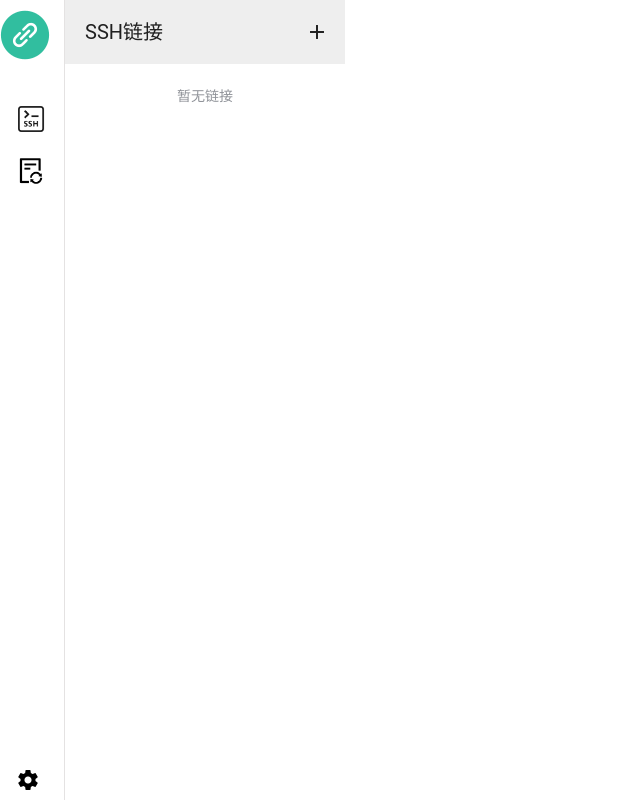
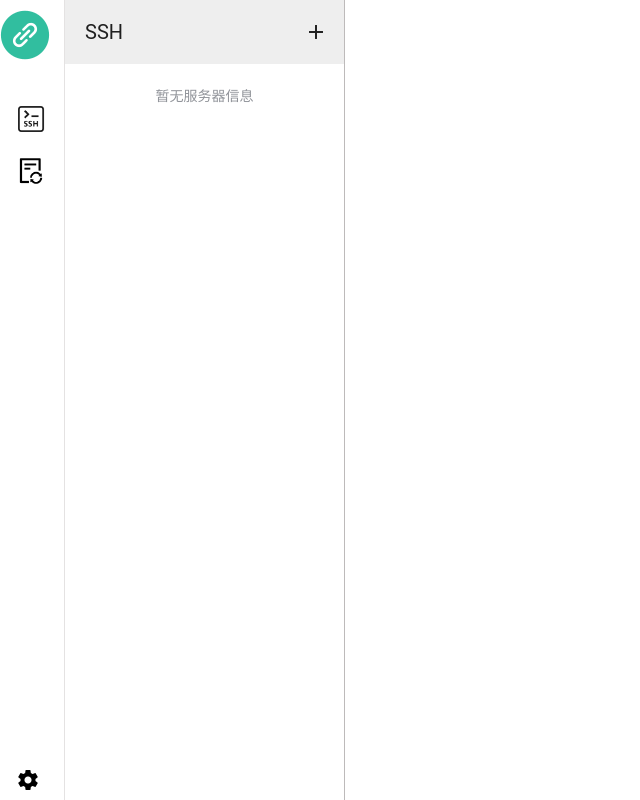
Before and after one commit to qfxiongbin/smartxterm, a Vue app: page / in a window 1280 px wide. Shown: the whole page, without its empty margins (0-640 px from the left). Built offline with nearby package versions, Linux system fonts and the light colour scheme.

Commit message:
Add uuid package and update toolbar title in SmartTerminal.vue

```diff
--- a/package.json
+++ b/package.json
@@ -19,6 +19,7 @@
     "node-pty": "^0.10.1",
     "path-browserify": "^1.0.1",
     "ssh2": "^1.15.0",
+    "uuid": "^9.0.1",
     "vue": "^3.2.13",
     "vue-router": "^4.2.5",
     "vuetify": "^3.5.1",
--- a/src/App.vue
+++ b/src/App.vue
@@ -20,7 +20,7 @@
     <!-- Second column for sub-menu -->
     <div class="grey darken-1 border-right sub-menu">
       <v-toolbar flat>
-        <v-toolbar-title>SSH链接</v-toolbar-title>
+        <v-toolbar-title>SSH</v-toolbar-title>
         <v-btn icon>
           <v-icon @click="showAddDialog">mdi-plus</v-icon>
         </v-btn>
@@ -42,7 +42,7 @@
       </v-list>
       <v-list dense nav v-else>
         <v-list-item>
-          <p class="empty-txt">暂无链接</p>
+          <p class="empty-txt">暂无服务器信息</p>
         </v-list-item>
       </v-list>
     </div>
@@ -52,9 +52,12 @@
       <v-chip v-for="(terminal, index) in terminals" :key="terminal.id" @contextmenu.prevent="openContextMenu(index)"
         label closable @click:close="closeTerminal(index)" @click="changeTerminal(index)" style="margin-left:5px">{{
           terminal.link.ip }}</v-chip>
-      <smart-terminal class="full-height-width" v-if="terminals[activeTerminalIndex]"
-        :link="terminals[activeTerminalIndex].link" :terminalId="terminals[activeTerminalIndex].id">
-      </smart-terminal>
+      <keep-alive :include="includes">
+        <smart-terminal class="full-height-width" v-if="terminals[activeTerminalIndex]"
+          :link="terminals[activeTerminalIndex].link" :terminalId="terminals[activeTerminalIndex].id"
+          :key="terminals[activeTerminalIndex].id">
+        </smart-terminal>
+      </keep-alive>
     </div>
     <v-dialog v-model="dialog" persistent max-width="600px">
       <v-card>
@@ -102,6 +105,7 @@
 import { ref, computed } from 'vue';
 import { useStore } from 'vuex';
 import SmartTerminal from './components/SmartTerminal.vue';
+import { v4 as uuidv4 } from 'uuid';
 
 export default {
   components: {
@@ -115,6 +119,7 @@ export default {
     const confirmDialog = ref(false);
     const activeTerminalIndex = computed(() => store.state.activeTerminalIndex);
     const terminals = computed(() => store.state.terminals);
+    const includes = ref([]);
     const changeTerminal = (index) => {
       store.commit('setActiveTerminalIndex', index);
     };
@@ -182,12 +187,14 @@ export default {
     const doConnect = (link) => {
         //给 showXterm 赋值 false 再赋值 true，是为了触发 SmartTerminal 组件的 setup 函数
         currentLink.value = link;
+        let uuid = uuidv4();
         // 需要创建新的 对象存进 terminals
         let terminal = {
-          id: terminals.value.length,
+          id: uuid,
           link: link
         };
         store.commit('addTerminal', terminal);
+        includes.value.push(uuid);
     };
 
     return {
@@ -201,6 +208,7 @@ export default {
       addDialogText,
       terminals,
       activeTerminalIndex,
+      includes,
       showAddDialog,
       addLink,
       editLink,
@@ -245,7 +253,11 @@ export default {
 
 .sub-menu {
   width: 280px; /* Adjust this value as needed */
+  border-right: 1px solid #bdbaba;
   /* ... other styles ... */
+}
+.borderd-right {
+  border-right: 1px solid #9b9898; /* Adjust as needed */
 }
 
 .main-content {
--- a/src/components/SmartTerminal.vue
+++ b/src/components/SmartTerminal.vue
@@ -17,7 +17,7 @@ import 'xterm/css/xterm.css';
 import { FitAddon } from 'xterm-addon-fit';
 
 export default {
-
+  name: 'SmartTerminal',
   props: {
     terminalId: {
       type: Number,
```
Also changed, not shown: src/banner.txt (added), 1 other file (tests, documents, lock files or other folders).
